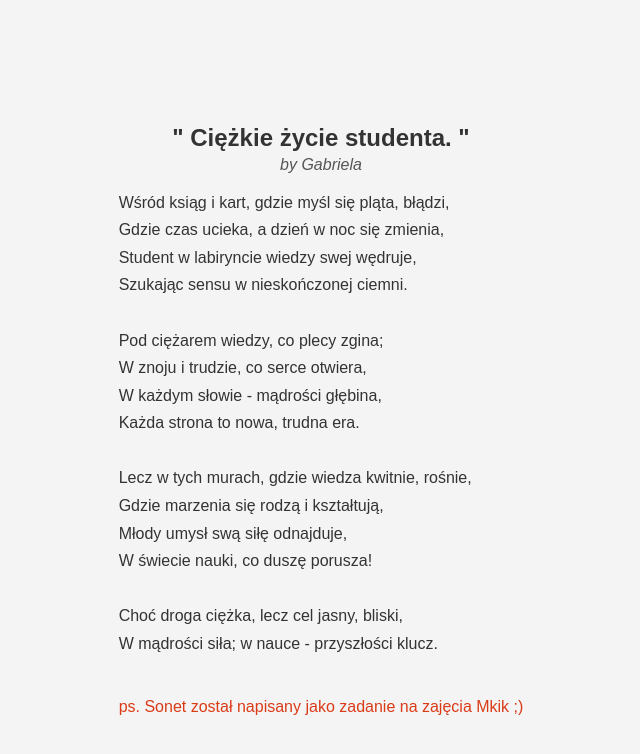
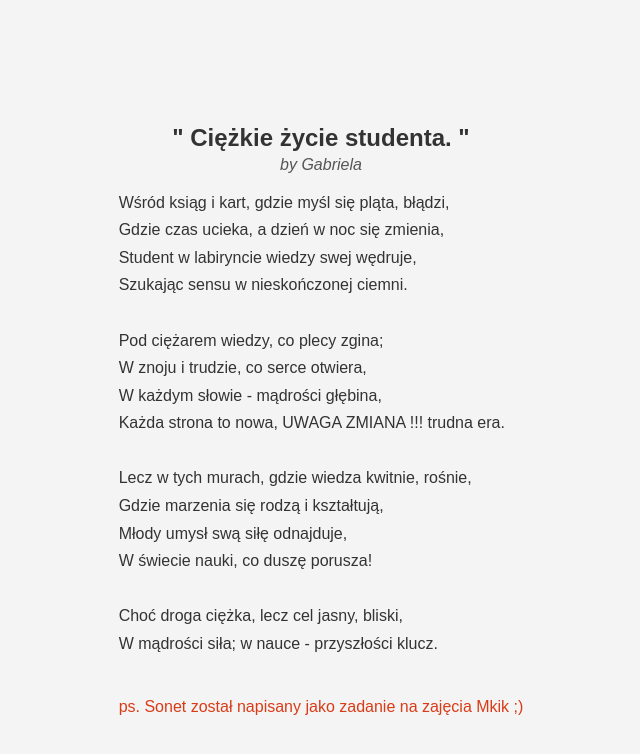
Before and after one commit to SilverStorm2/nauka-gita2, a plain HTML site: page index.html in a window 1280 px wide. Shown: the whole page, without its empty margins (319-959 px from the left). Drawn offline with Linux system fonts and the light colour scheme.

Commit message:
Update index.html

```diff
--- a/index.html
+++ b/index.html
@@ -18,7 +18,7 @@
         <div class="verse">Pod ciężarem wiedzy, co plecy zgina;</div>
         <div class="verse">W znoju i trudzie, co serce otwiera,</div>
         <div class="verse">W każdym słowie - mądrości głębina,</div>
-        <div class="verse">Każda strona to nowa, trudna era.</div>
+        <div class="verse">Każda strona to nowa, UWAGA ZMIANA !!! trudna era.</div>
         <br>
         <div class="verse">Lecz w tych murach, gdzie wiedza kwitnie, rośnie,</div>
         <div class="verse">Gdzie marzenia się rodzą i kształtują,</div>
```
